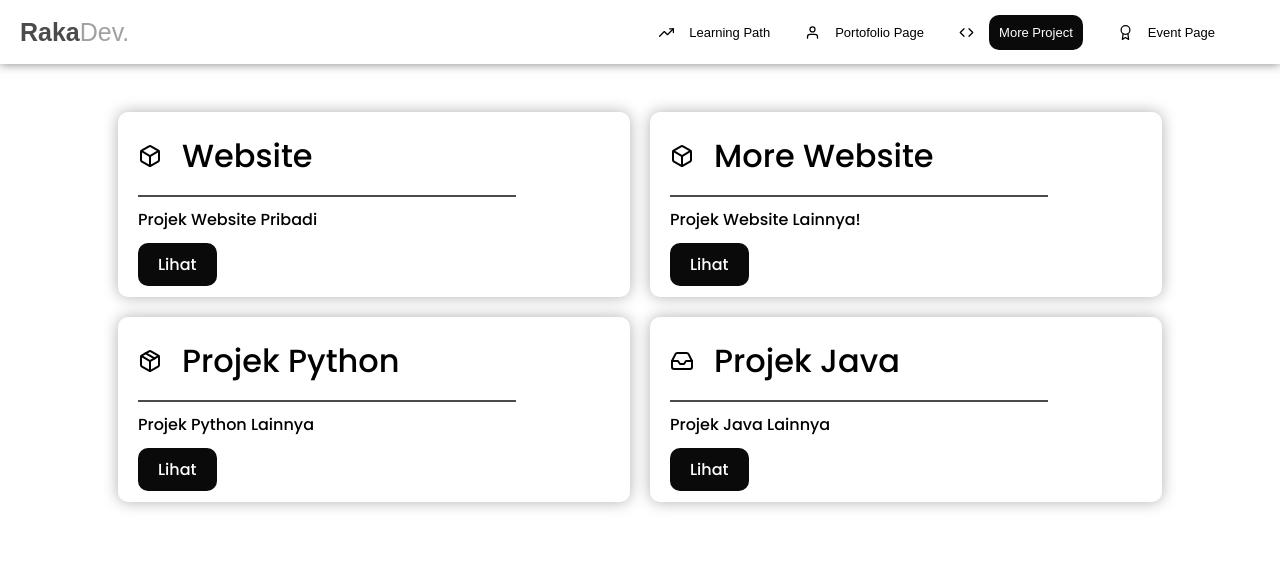
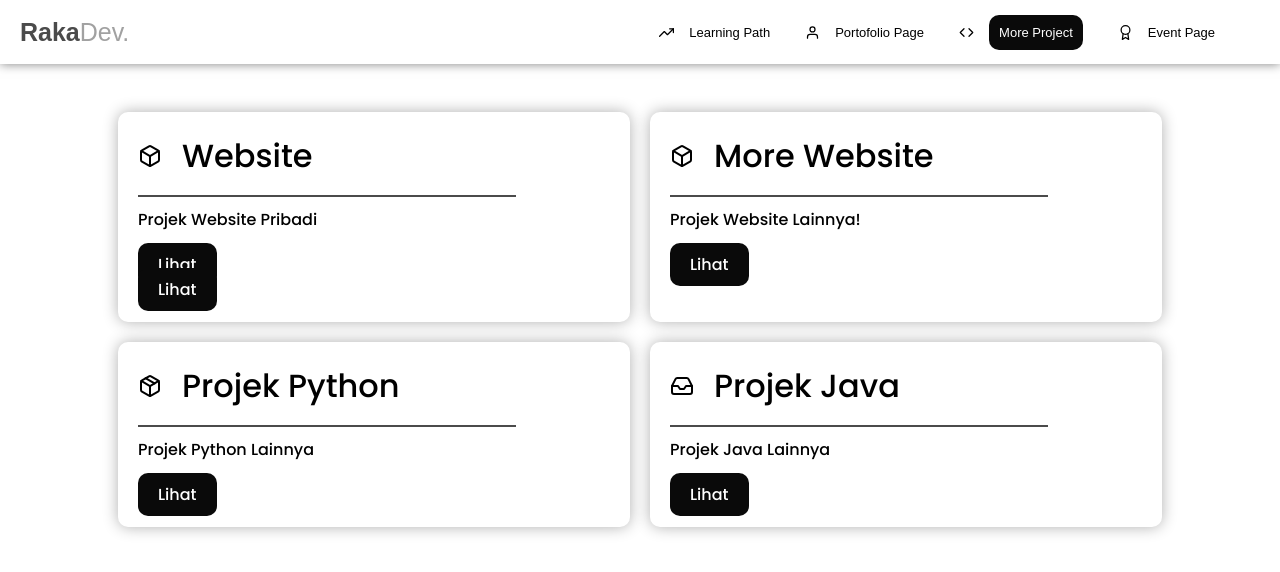
Before and after one commit to Virgarakha/Rakadev-More_Project, a plain HTML site: page index.html in a window 1280 px wide. Drawn offline with Linux system fonts and the light colour scheme.

Commit message:
index.html

```diff
--- a/index.html
+++ b/index.html
@@ -55,7 +55,10 @@
                 <div class="line"></div>
                 <p>Projek Website Pribadi</p>
                 <div class="btn">
-                  <a href="">Lihat</a>
+                  <a href="linkproduct1">Lihat</a>
+                </div>
+                <div class="btn">
+                  <a href="linkproduk2">Lihat</a>
                 </div>
               </div>
               <!-- batas -->
```
